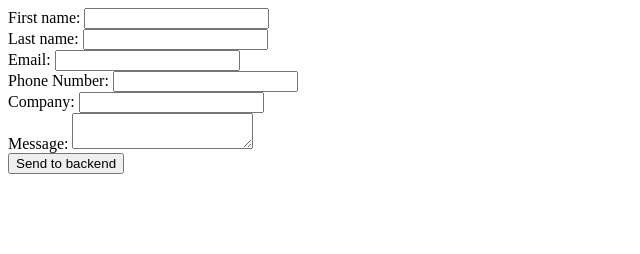
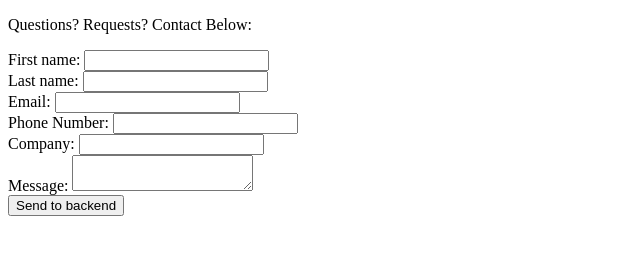
Before and after one commit to EutopiaQualia/Matara-0.00, a plain HTML site: page contact.html in a window 1280 px wide. Shown: the whole page, without its empty margins (0-640 px from the left). Drawn offline with Linux system fonts and the light colour scheme.

Commit message:
Update contact.html

```diff
--- a/contact.html
+++ b/contact.html
@@ -1,6 +1,8 @@
 <!DOCTYPE HTML>
 <html>
 <body>
+<p>Questions? Requests? Contact Below:</p>
+<div class = "container">
 <form action="http://localhost:8080/example" method="POST">
   First name: <input type="text" name="fname"><br>
   Last name: <input type="text" name="lname"><br>
@@ -10,5 +12,6 @@
   Message: <textarea name="fname"></textarea><br>
  <button type="submit">Send to backend</button>
 </form>
+</div>
 </body>
 </html>
```
